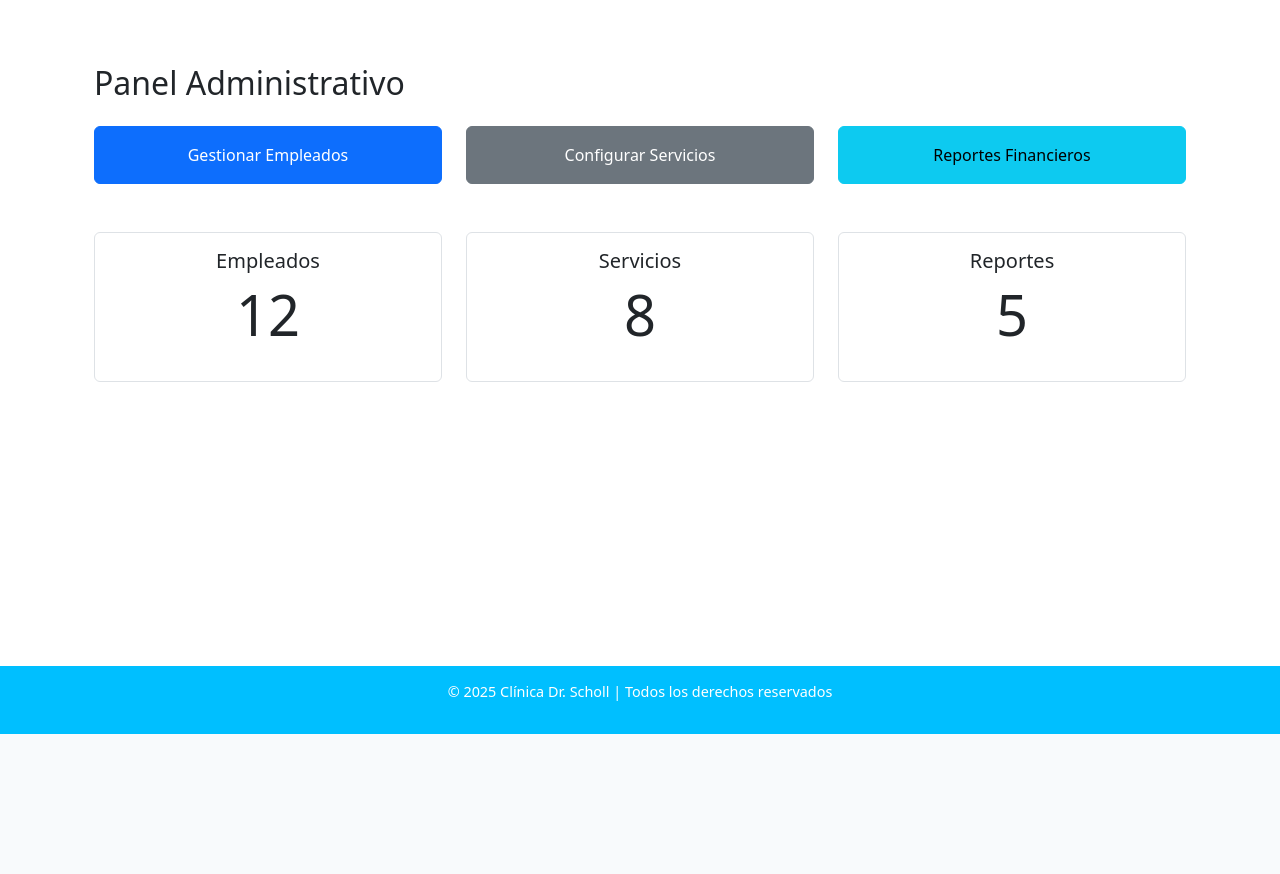
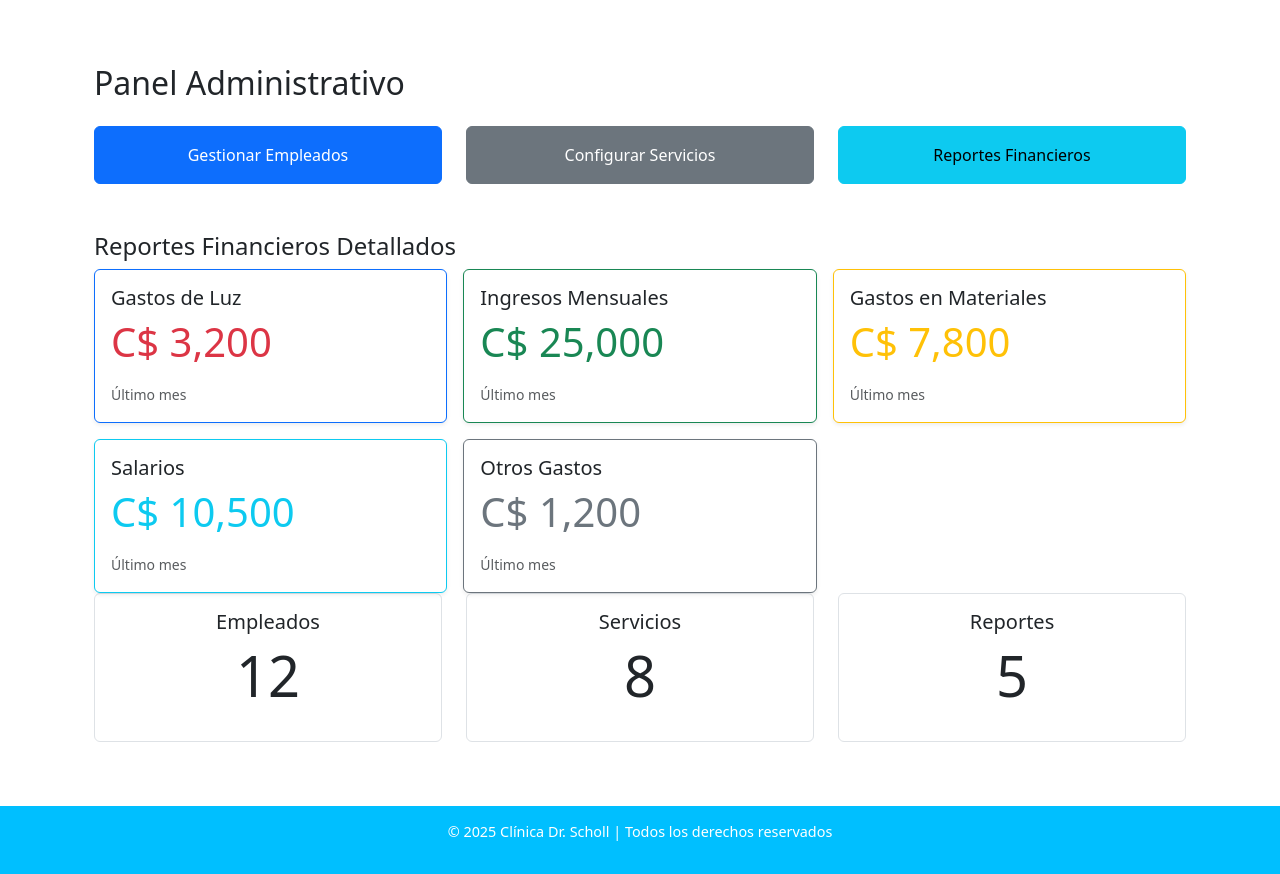
Before and after one commit to lopez-01/Clinica-Del-Pie, a Django app: page /administrativo/ in a window 1280 px wide, after a click on "Reportes Financieros". Shown: the part 66-940 px from the top of the page. Before the commit the page ends 800 px from the top, so only its background shows below. Run offline with Django 5.2, Linux system fonts and the light colour scheme; the visitor is signed in with stand-in values (Sample User, id 1); data that the repository does not hold is empty.

Commit message:
arreglo del boton financiero

```diff
--- a/CasaDrScholl_app/templates/administrativo.html
+++ b/CasaDrScholl_app/templates/administrativo.html
@@ -15,12 +15,63 @@
             <button class="btn btn-secondary w-100 py-3">Configurar Servicios</button>
         </div>
         <div class="col-md-4">
-            <button class="btn btn-info w-100 py-3" type="button" data-bs-toggle="collapse"
-                    data-bs-target="#reportesFinancieros">
-                Reportes Financieros
-            </button>
+                <button class="btn btn-info w-100 py-3" type="button" data-bs-toggle="collapse"
+                        data-bs-target="#reportesFinancieros" aria-expanded="false" aria-controls="reportesFinancieros">
+                    Reportes Financieros
+                </button>
         </div>
     </div>
+
+       <div class="collapse mt-4" id="reportesFinancieros">
+           <h4>Reportes Financieros Detallados</h4>
+           <div class="row g-3">
+               <div class="col-md-4">
+                   <div class="card border-primary shadow-sm">
+                       <div class="card-body">
+                           <h5 class="card-title">Gastos de Luz</h5>
+                           <p class="card-text display-6 text-danger">C$ 3,200</p>
+                           <small class="text-muted">Último mes</small>
+                       </div>
+                   </div>
+               </div>
+               <div class="col-md-4">
+                   <div class="card border-success shadow-sm">
+                      <div class="card-body">
+                          <h5 class="card-title">Ingresos Mensuales</h5>
+                          <p class="card-text display-6 text-success">C$ 25,000</p>
+                          <small class="text-muted">Último mes</small>
+                      </div>
+                  </div>
+               </div>
+                <div class="col-md-4">
+                    <div class="card border-warning shadow-sm">
+                      <div class="card-body">
+                          <h5 class="card-title">Gastos en Materiales</h5>
+                          <p class="card-text display-6 text-warning">C$ 7,800</p>
+                            <small class="text-muted">Último mes</small>
+                      </div>
+                  </div>
+              </div>
+              <div class="col-md-4">
+                  <div class="card border-info shadow-sm">
+                      <div class="card-body">
+                          <h5 class="card-title">Salarios</h5>
+                           <p class="card-text display-6 text-info">C$ 10,500</p>
+                          <small class="text-muted">Último mes</small>
+                      </div>
+                  </div>
+              </div>
+              <div class="col-md-4">
+                  <div class="card border-secondary shadow-sm">
+                      <div class="card-body">
+                          <h5 class="card-title">Otros Gastos</h5>
+                          <p class="card-text display-6 text-secondary">C$ 1,200</p>
+                          <small class="text-muted">Último mes</small>
+                      </div>
+                  </div>
+              </div>
+          </div>
+      </div>
 
     <!-- Resumen visual de cada botón -->
     <div class="row text-center">
```
